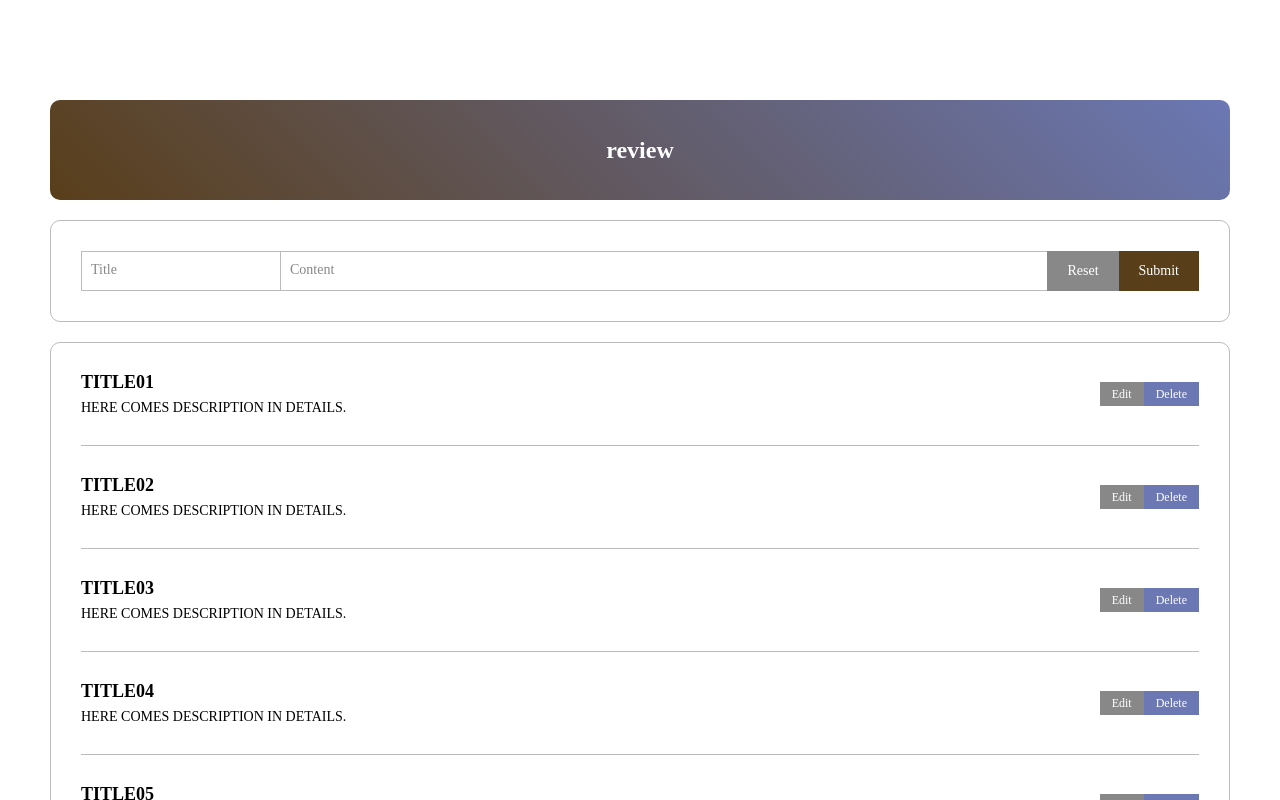
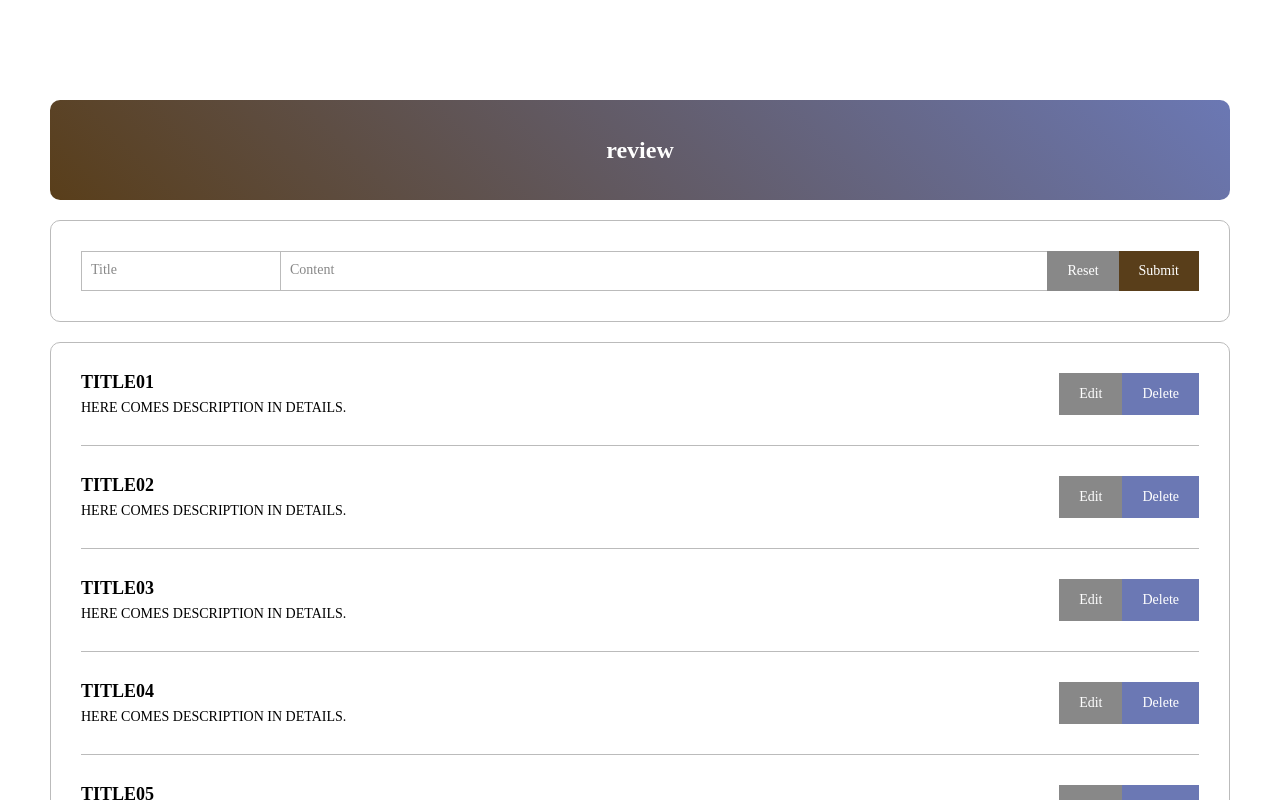
Before and after one commit to YUJOO-LEE/bookstore, a React (Create React App) app: page /#/review in a window 1280 px wide. Shown: the top 800 px of the page. Built offline with nearby package versions, Linux system fonts and the light colour scheme.

Commit message:
review 디자인 작업 완료

```diff
--- a/src/components/sub/Review.js
+++ b/src/components/sub/Review.js
@@ -29,7 +29,7 @@ export default function Review() {
   const resetForm = () => {
     inputTitle.current.value = '';
     inputContent.current.value = '';
-  }
+  };
 
   const createPost = () => {
     const title = inputTitle.current.value.trim();
@@ -59,7 +59,7 @@ export default function Review() {
       }
       return data;
     }));
-  }
+  };
 
   const enableUpdate = (index) => {
     setPosts(posts.map((data, i)=>{
@@ -71,7 +71,7 @@ export default function Review() {
         return data;
       })
     );
-  }
+  };
 
   const disableUpdate = (index) => {
     setPosts(posts.map((data, i)=>{
@@ -79,11 +79,19 @@ export default function Review() {
         return data;
       })
     );
-  }
+  };
 
   const deletePost = (index) => {
     setPosts(posts.filter((_, i)=> i !== (index)));
-  }
+  };
+
+  const checkTyped = (e)=>{
+    if (e.target.value.length) {
+      e.target.classList.add('typed');
+    } else {
+      e.target.classList.remove('typed');
+    }
+  };
 
   useEffect(()=>{
     localStorage.setItem('post', JSON.stringify(posts));
@@ -93,11 +101,11 @@ export default function Review() {
     <Layout name='review'>
     <div className='form'>
       <p className='title'>
-        <input type='text' id='title' pattern=".*\S.*" ref={inputTitle} />
+        <input type='text' id='title' pattern=".*\S.*" ref={inputTitle} onInput={checkTyped} />
         <label htmlFor='title'>Title</label>
       </p>
       <p className='content'>
-        <input type='text' id='content' pattern=".*\S.*" ref={inputContent} />
+        <input type='text' id='content' pattern=".*\S.*" ref={inputContent} onInput={checkTyped} />
         <label htmlFor='content'>Content</label>
       </p>
       <button className='btnReset' onClick={resetForm}>Reset</button>
@@ -111,21 +119,21 @@ export default function Review() {
             {data.enableUpdate
               ? <>
               <ul>
-                <li className='txt'>
+                <li className='txt edit'>
                   <input
                   type="text"
                   defaultValue={data.title}
-                  ref={editTitle}
+                  ref={editTitle}  onInput={checkTyped}
                   />
                   <input
                   type="text"
                   defaultValue={data.content}
-                  ref={editContent}
+                  ref={editContent}  onInput={checkTyped}
                   />
                 </li>
                 <li className='btns'>
-                  <span className='btnCancle' onClick={()=>{disableUpdate(i)}}>Calcle</span>
-                  <span className='btnUpdate' onClick={()=>{editPost(i)}}>Update</span>
+                  <button className='btnCancle' onClick={()=>{disableUpdate(i)}}>Calcle</button>
+                  <button className='btnUpdate' onClick={()=>{editPost(i)}}>Update</button>
                 </li>
               </ul>
               </>
@@ -136,8 +144,8 @@ export default function Review() {
                   <p>{data.content}</p>
                 </li>
                 <li className='btns'>
-                  <span className='btnEdit' onClick={()=>{enableUpdate(i)}}>Edit</span>
-                  <span className='btnDelete' onClick={()=>{deletePost(i)}}>Delete</span>
+                  <button className='btnEdit' onClick={()=>{enableUpdate(i)}}>Edit</button>
+                  <button className='btnDelete' onClick={()=>{deletePost(i)}}>Delete</button>
                 </li>
               </ul>
               </>
--- a/src/scss/sub/_review.scss
+++ b/src/scss/sub/_review.scss
@@ -19,6 +19,7 @@
         position: absolute;
         top: 5px;
         left: 10px;
+        z-index: -1;
         font-size: $font-size-regular;
         line-height: 2;
         color: $color-medium-gray;
@@ -30,14 +31,16 @@
         padding: 5px 10px;
         border: 1px solid $color-light-gray;
         border-right: 0;
+        background-color: transparent;
         font-family: inherit;
         font-size: $font-size-regular;
         line-height: 2;
         resize: none;
 
-        &:focus+label,&.on+label{
+        &:focus+label,&.typed+label{
           padding: 0 5px;
           top: -10px;
+          z-index: 1;
           background-color: $color-white;
           font-size: $font-size-smallest;
           color: $color-black;
@@ -85,10 +88,17 @@
       ul{
         width: 100%;
         display: flex;
-        align-items: center;
+        align-items: stretch;
 
         .txt{
           flex: 1;
+          width: 100%;
+          display: flex;
+          flex-direction: column;
+
+          &.edit{
+            flex-direction: row;
+          }
 
           h3{
             font-size: $font-size-medium;
@@ -98,18 +108,46 @@
           p{
             font-size: $font-size-regular;
           }
+
+          input{
+            padding: 5px 10px;
+            border: 1px solid $color-light-gray;
+            border-right: 0;
+            background-color: transparent;
+            font-family: inherit;
+            font-size: $font-size-regular;
+            line-height: 2;
+            resize: none;
+
+            &:nth-of-type(1){
+              width: 150px;
+            }
+            &:nth-of-type(2){
+              flex: 1;
+            }
+
+            &:focus+label,&.typed+label{
+              padding: 0 5px;
+              top: -10px;
+              z-index: 1;
+              background-color: $color-white;
+              font-size: $font-size-smallest;
+              color: $color-black;
+            }
+          }
         }
 
         .btns{
-          width: 130px;
           display: flex;
           justify-content: flex-end;
+          align-items: stretch;
 
-          span{
-            padding: 6px 12px;
+          button{
+            padding: 10px 20px;
             border: 0;
             outline: 0;
-            font-size: $font-size-small;
+            font-family: inherit;
+            font-size: $font-size-regular;
             color: $color-white;
             cursor: pointer;
 
```
